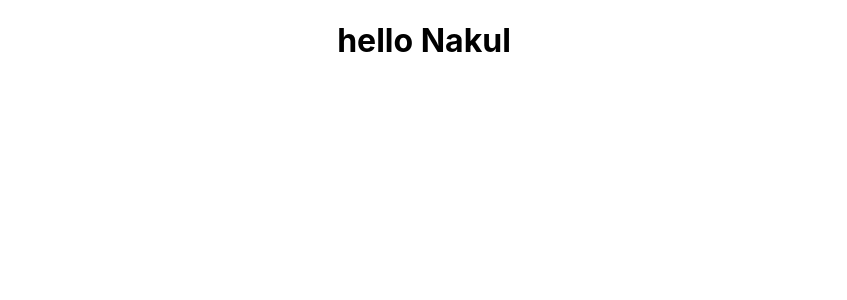
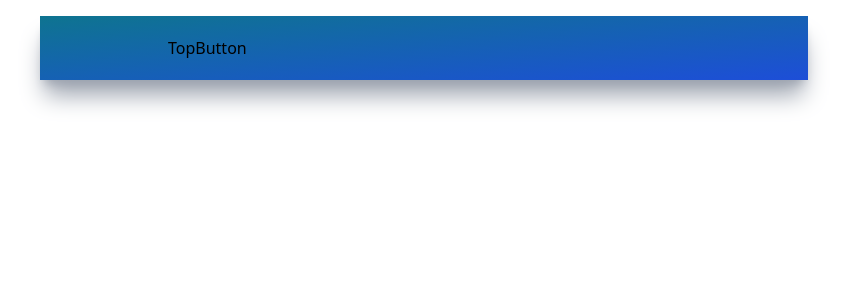
Before and after one commit to nakul177/react_weather_app, a React (Create React App) app: page / in a window 1280 px wide. Shown: the top 300 px of the page, without its empty margins (216-1063 px from the left). Built offline with nearby package versions, Linux system fonts and the light colour scheme.

Commit message:
create app

```diff
--- a/package.json
+++ b/package.json
@@ -3,6 +3,7 @@
   "version": "0.1.0",
   "private": true,
   "dependencies": {
+    "@iconscout/react-unicons": "^1.1.6",
     "@testing-library/jest-dom": "^5.16.5",
     "@testing-library/react": "^13.3.0",
     "@testing-library/user-event": "^13.5.0",
@@ -34,5 +35,10 @@
       "last 1 firefox version",
       "last 1 safari version"
     ]
+  },
+  "devDependencies": {
+    "autoprefixer": "^10.4.8",
+    "postcss": "^8.4.16",
+    "tailwindcss": "^3.1.8"
   }
 }
--- /dev/null
+++ b/postcss.config.js
@@ -0,0 +1,6 @@
+module.exports = {
+  plugins: {
+    tailwindcss: {},
+    autoprefixer: {},
+  },
+}
--- a/src/App.js
+++ b/src/App.js
@@ -1,10 +1,10 @@
-
-import './App.css';
+import "./App.css";
+import TopButton from "./components/TopButton";
 
 function App() {
   return (
-    <div className="App">
-      <h1>hello Nakul </h1>
+    <div className="mx-auto max-w-screen-md mt-4 py-5 px-32 bg-gradient-to-br from-cyan-700 to-blue-700 h-fit shadow-xl shadow-gray-400">
+      <TopButton />
     </div>
   );
 }
--- /dev/null
+++ b/src/components/TopButton.jsx
@@ -0,0 +1,9 @@
+import React from 'react'
+
+function TopButton() {
+  return (
+    <div>TopButton</div>
+  )
+}
+
+export default TopButton
--- a/src/index.css
+++ b/src/index.css
@@ -1,13 +1,3 @@
-body {
-  margin: 0;
-  font-family: -apple-system, BlinkMacSystemFont, 'Segoe UI', 'Roboto', 'Oxygen',
-    'Ubuntu', 'Cantarell', 'Fira Sans', 'Droid Sans', 'Helvetica Neue',
-    sans-serif;
-  -webkit-font-smoothing: antialiased;
-  -moz-osx-font-smoothing: grayscale;
-}
-
-code {
-  font-family: source-code-pro, Menlo, Monaco, Consolas, 'Courier New',
-    monospace;
-}
+@tailwind base;
+@tailwind components;
+@tailwind utilities;
--- /dev/null
+++ b/tailwind.config.js
@@ -0,0 +1,10 @@
+/** @type {import('tailwindcss').Config} */
+module.exports = {
+  content: [
+    "./src/**/*.{js,jsx,ts,tsx}"
+  ],
+  theme: {
+    extend: {},
+  },
+  plugins: [],
+}
```
Also changed, not shown: 1 other file (tests, documents, lock files or other folders).
